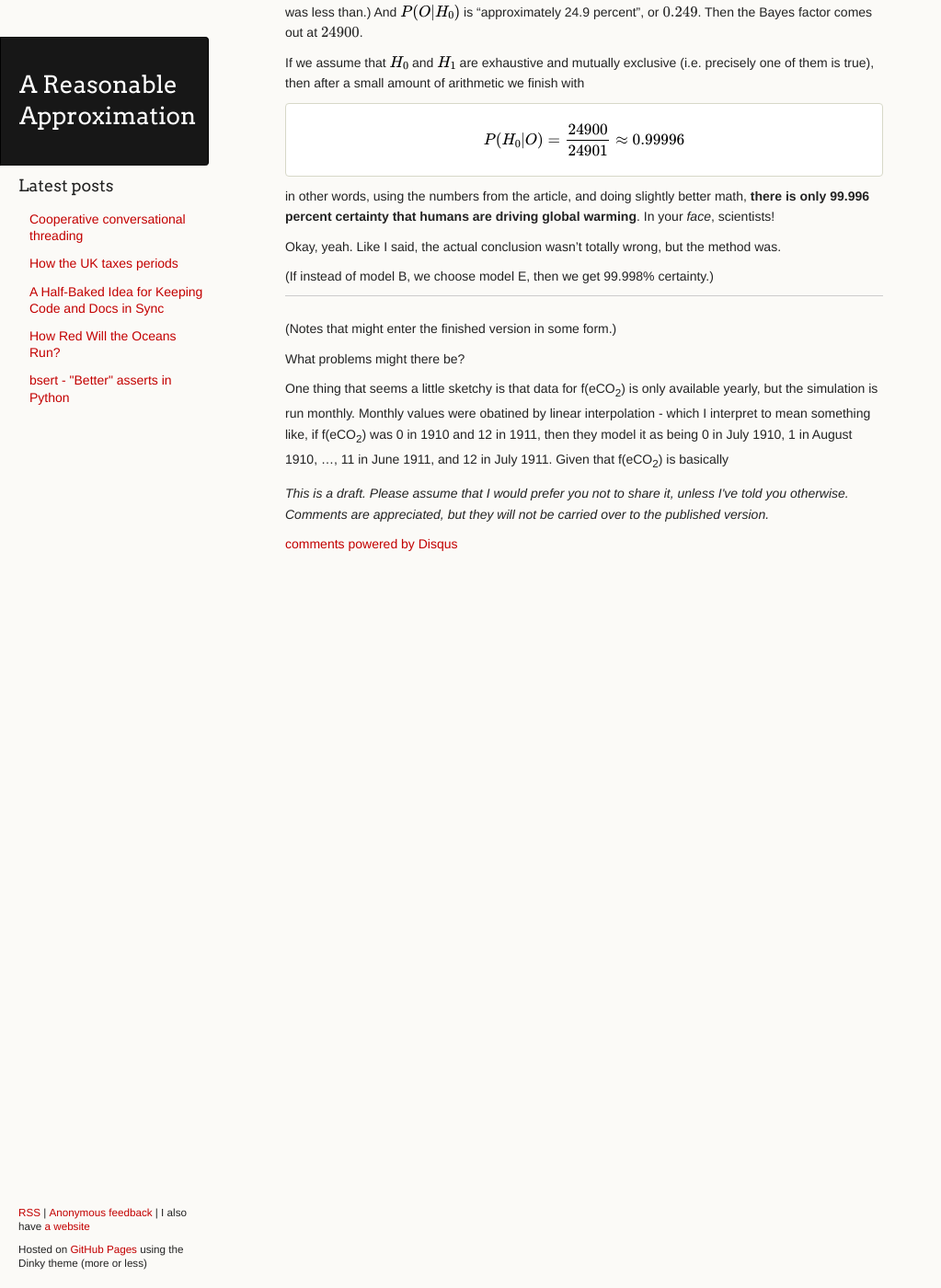
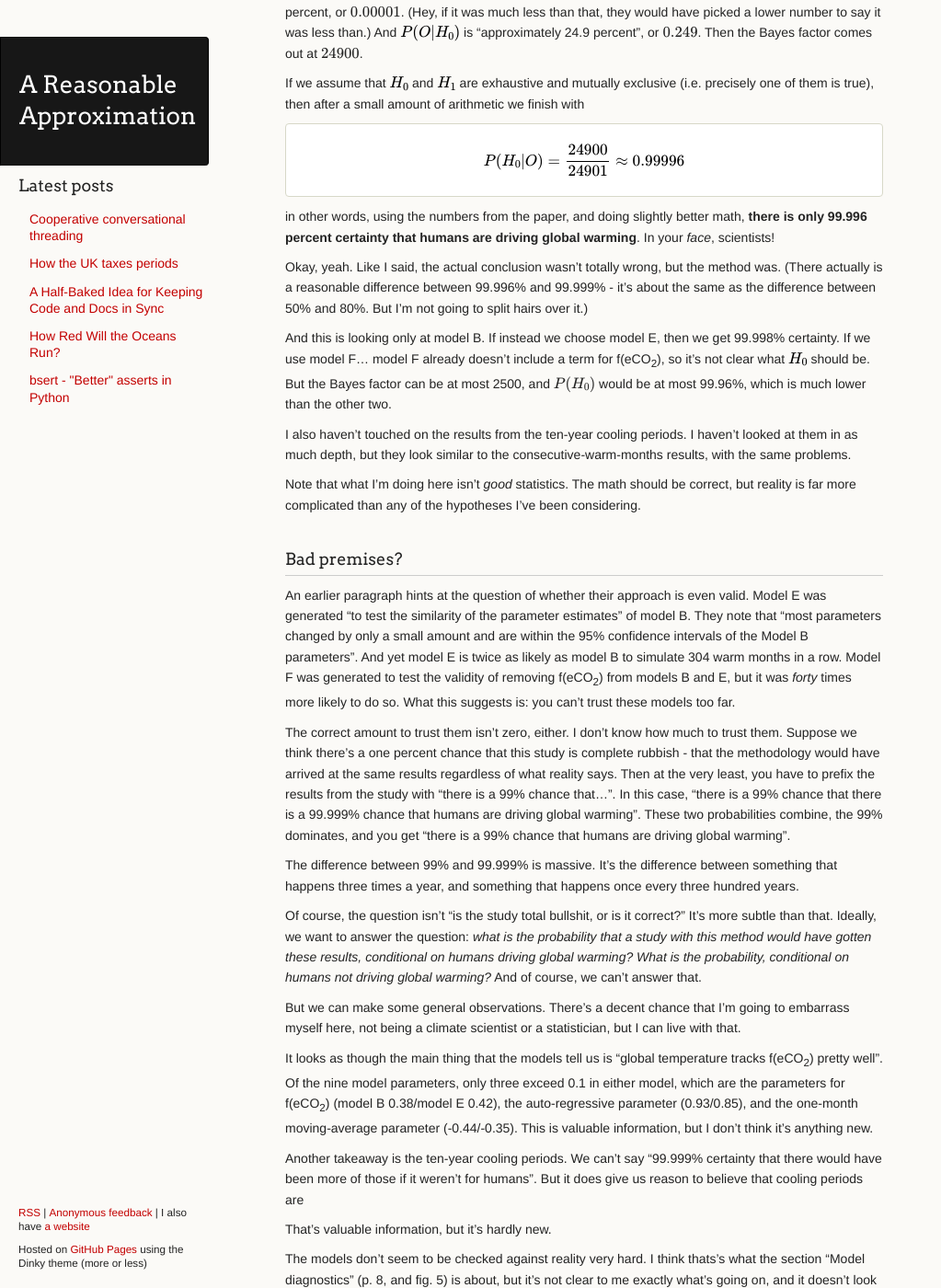
Before and after one commit to ChickenProp/chickenprop.github.com, a Jekyll site: the page built from drafts/humans-driving-global-warming.md, in a window 1280 px wide and 1400 px high, scrolled down 3567 px. Shown: the whole window at 92% size, without its empty margins (0-1023 px from the left). Built offline with Jekyll 4.4.1, drawn with Linux system fonts in a browser that asks for light colours; nearby versions of some CDN libraries; Markdown is read by kramdown in place of the engine named in the settings; formulas are drawn with MathJax 3; comment, search, counter and statistics services are not loaded; some of the changed text lies outside the part shown.

Commit message:
Editing dead post.
I've kind of given up on writing this post, but I did some edits that
I never commited and now they're just hanging around being annoying,
and I don't want to lose them.

```diff
--- a/drafts/humans-driving-global-warming.md
+++ b/drafts/humans-driving-global-warming.md
@@ -42,9 +42,9 @@
 
 *Contributing* and *driving* are very different. This is a small, but fairly forgivable, amount of bullshit.
 
-### Bad science?
+### Bad statistics?
 
-It turns out that the [actual paper](http://www.sciencedirect.com/science/article/pii/S2212096314000163) is open-access. That's awesome! And it's only twelve pages long, with lots of tables and pretty graphs (and a few ugly graphs).
+It turns out that the [actual paper](http://www.sciencedirect.com/science/article/pii/S2212096314000163) is open-access. That's awesome! And it's only twelve pages long, with lots of tables and pretty graphs (and a few ugly graphs) taking up space so that I don't have to read as much.
 
 I said above that I know something about statistics. I do not know enough about statistics to sensibly evaluate this paper, but I can make a few comments.
 
@@ -55,7 +55,7 @@
 More precisely, their model is the sum of a linear regression and an [autoregressive moving-average model](http://en.wikipedia.org/wiki/Autoregressive%E2%80%93moving-average_model). I haven't encountered ARMA models before, but it looks like the factors taken into account are:
 
 1. The factors listed above:
-    - **f(eCO<sub>2</sub>)** (equivalent carbon dioxide) combines greenhouse gasses, aerosols and particulates into a single number. I guess this number is meant to be something like, "if we removed all the greenhouse gases and stuff and replaced them with this amount of CO<sub>2</sub>, then [[some relevant factor like the amount of heat sent back to Earth by the atmosphere]] would be conserved". *f* is a logarithmic function, because apparently that's what the relationship in question looks like.
+    - **f(eCO<sub>2</sub>)** (equivalent carbon dioxide) combines greenhouse gasses, aerosols and particulates into a single number. I guess this number is meant to be something like, "if we removed all the greenhouse gases and stuff and replaced them with this amount of CO<sub>2</sub>, then [some relevant factor like the amount of heat sent back to Earth by the atmosphere] would be conserved". *f* is a logarithmic function, because apparently that's what the relationship in question looks like.
     - **SOI** (southern oscillation index) is [this thing](http://en.wikipedia.org/wiki/El_Ni%C3%B1o_Southern_Oscillation).
     - **TSI** (total solar irradiance) measures how much sunlight the Earth's atmosphere receives.
     - **VOLRF** (volcanic stratospheric aerosol radiative forcing) measures the effect on global temperature from the stuff released by volcanic activity.
@@ -110,17 +110,41 @@
 
     $$ P(H_0|O) = { 24900 \over 24901 } \approx 0.99996 $$
 
-in other words, using the numbers from the article, and doing slightly better math, **there is only 99.996 percent certainty that humans are driving global warming**. In your *face*, scientists!
+in other words, using the numbers from the paper, and doing slightly better math, **there is only 99.996 percent certainty that humans are driving global warming**. In your *face*, scientists!
 
-Okay, yeah. Like I said, the actual conclusion wasn't totally wrong, but the method was.
+Okay, yeah. Like I said, the actual conclusion wasn't totally wrong, but the method was. (There actually is a reasonable difference between 99.996% and 99.999% - it's about the same as the difference between 50% and 80%. But I'm not going to split hairs over it.)
 
-(If instead of model B, we choose model E, then we get 99.998% certainty.)
+And this is looking only at model B. If instead we choose model E, then we get 99.998% certainty. If we use model F... model F already doesn't include a term for f(eCO<sub>2</sub>), so it's not clear what `$H_0$` should be. But the Bayes factor can be at most 2500, and $P(H_0)$ would be at most 99.96%, which is much lower than the other two.
 
+I also haven't touched on the results from the ten-year cooling periods. I haven't looked at them in as much depth, but they look similar to the consecutive-warm-months results, with the same problems.
+
+Note that what I'm doing here isn't *good* statistics. The math should be correct, but reality is far more complicated than any of the hypotheses I've been considering.
+
+### Bad premises?
+
+An earlier paragraph hints at the question of whether their approach is even valid. Model E was generated "to test the similarity of the parameter estimates" of model B. They note that "most parameters changed by only a small amount and are within the 95% confidence intervals of the Model B parameters". And yet model E is twice as likely as model B to simulate 304 warm months in a row. Model F was generated to test the validity of removing f(eCO<sub>2</sub>) from models B and E, but it was *forty* times more likely to do so. What this suggests is: you can't trust these models too far.
+
+The correct amount to trust them isn't zero, either. I don't know how much to trust them. Suppose we think there's a one percent chance that this study is complete rubbish - that the methodology would have arrived at the same results regardless of what reality says. Then at the very least, you have to prefix the results from the study with "there is a 99% chance that...". In this case, "there is a 99% chance that there is a 99.999% chance that humans are driving global warming". These two probabilities combine, the 99% dominates, and you get "there is a 99% chance that humans are driving global warming".
+
+The difference between 99% and 99.999% is massive. It's the difference between something that happens three times a year, and something that happens once every three hundred years.
+
+Of course, the question isn't "is the study total bullshit, or is it correct?" It's more subtle than that. Ideally, we want to answer the question: *what is the probability that a study with this method would have gotten these results, conditional on humans driving global warming? What is the probability, conditional on humans not driving global warming?* And of course, we can't answer that.
+
+But we can make some general observations. There's a decent chance that I'm going to embarrass myself here, not being a climate scientist or a statistician, but I can live with that.
+
+It looks as though the main thing that the models tell us is "global temperature tracks f(eCO<sub>2</sub>) pretty well". Of the nine model parameters, only three exceed 0.1 in either model, which are the parameters for f(eCO<sub>2</sub>) (model B 0.38/model E 0.42), the auto-regressive parameter (0.93/0.85), and the one-month moving-average parameter (-0.44/-0.35). This is valuable information, but I don't think it's anything new.
+
+Another takeaway is the ten-year cooling periods. We can't say "99.999% certainty that there would have been more of those if it weren't for humans". But it does give us reason to believe that cooling periods are
+
+That's valuable information, but it's hardly new.
+
+The models don't seem to be checked against reality very hard. I think thats's what the section "Model diagnostics" (p. 8, and fig. 5) is about, but it's not clear to me exactly what's going on, and it doesn't look very thorough. I think they're mostly saying that when they run a simulation using the full models, the divergences from reality look random (and satisfy some tests for randomness). That's valuable.
 
 ---
 
 (Notes that might enter the finished version in some form.)
 
+
 What problems might there be?
 
 One thing that seems a little sketchy is that data for f(eCO<sub>2</sub>) is only available yearly, but the simulation is run monthly. Monthly values were obatined by linear interpolation - which I interpret to mean something like, if f(eCO<sub>2</sub>) was 0 in 1910 and 12 in 1911, then they model it as being 0 in July 1910, 1 in August 1910, ..., 11 in June 1911, and 12 in July 1911. Given that f(eCO<sub>2</sub>) is basically
```
